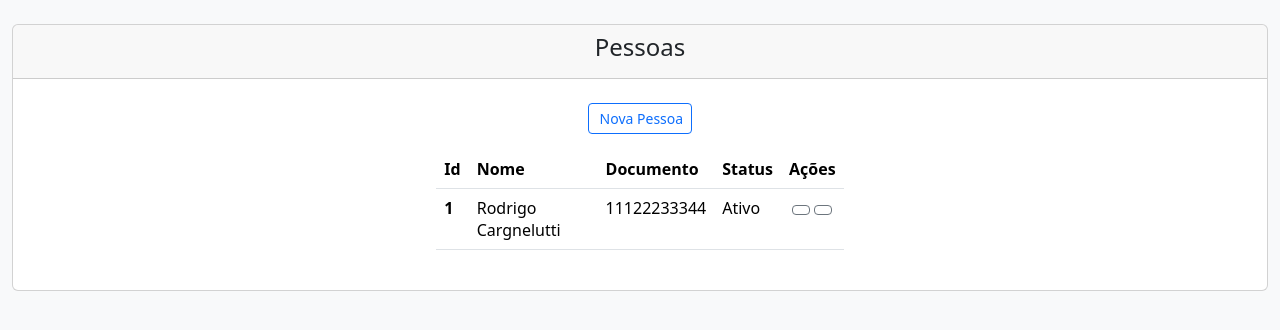
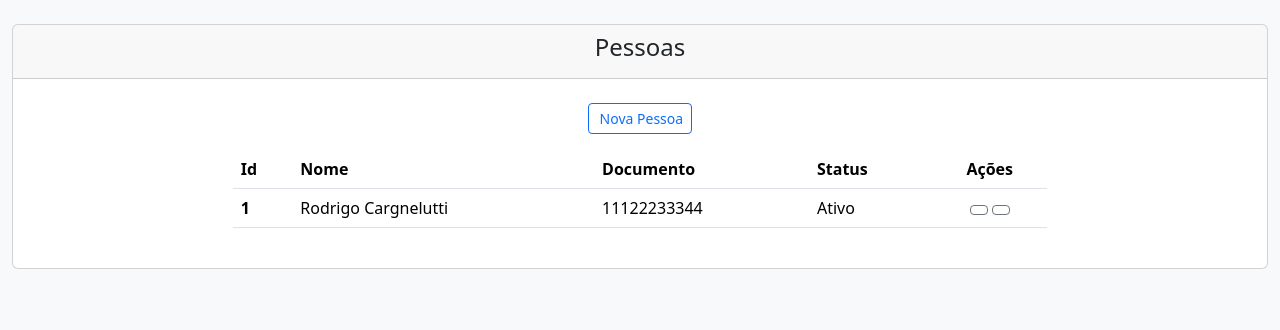
Before and after one commit to rcargnelutti/DesSof_UNIPAMPA, a Django app: page /condominios/pessoa_list/ in a window 1280 px wide. Shown: the part 56-386 px from the top of the page. Run offline with Django 4.2, Linux system fonts and the light colour scheme; data comes from the database, SQL or seed files in the repository.

Commit message:
configurado largura da coluna

```diff
--- a/condominio/templates/condominio/pessoa_list.html
+++ b/condominio/templates/condominio/pessoa_list.html
@@ -12,7 +12,7 @@
         <div class="col-8 m-auto pt-2 pb-2 text-center" >
           <a href="{% url 'condominio:pessoa_create'%}" class="btn btn-outline-primary btn-sm"> <span class="fas fa-plus"></span> Nova Pessoa</a>
         </div>
-        <div class="col-4 m-auto pt-2 pb-2 text-center">
+        <div class="col-8 m-auto pt-2 pb-2 text-center">
           <table class="table">
             <thead class="thead-dark">
               <tr>
```
